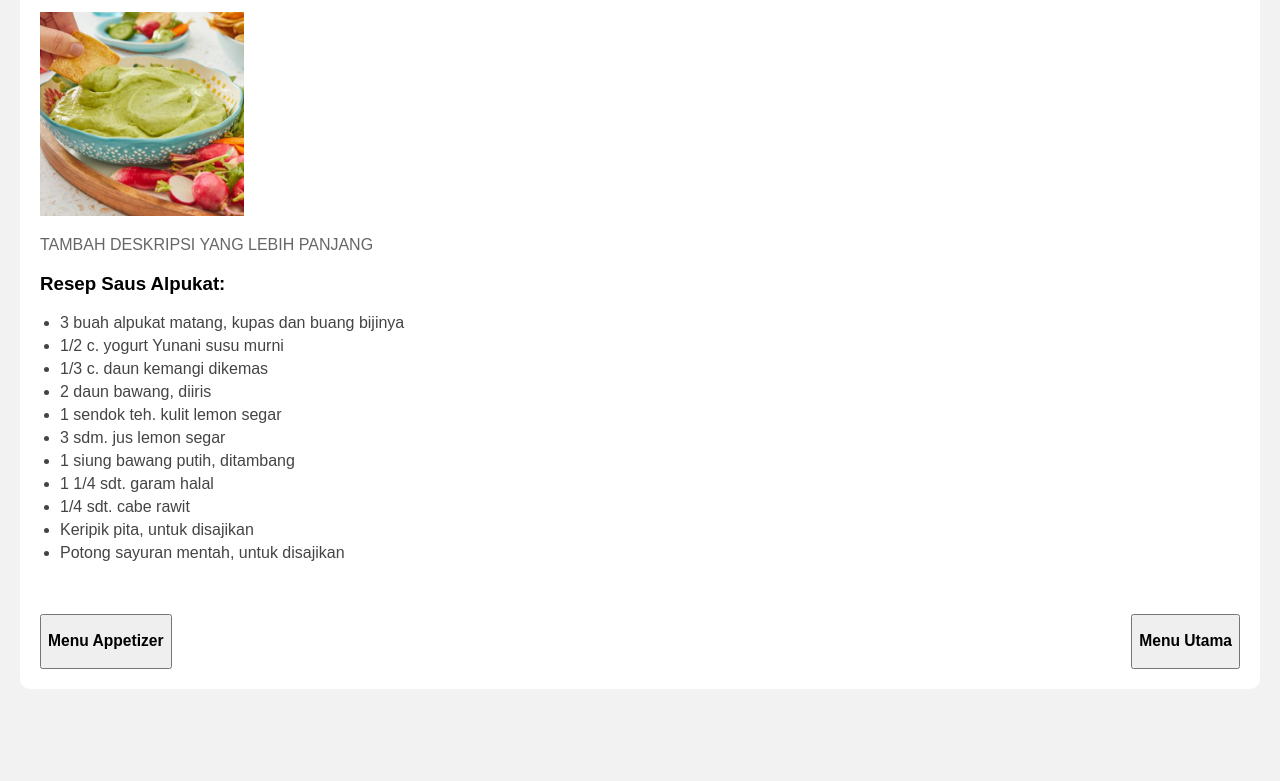
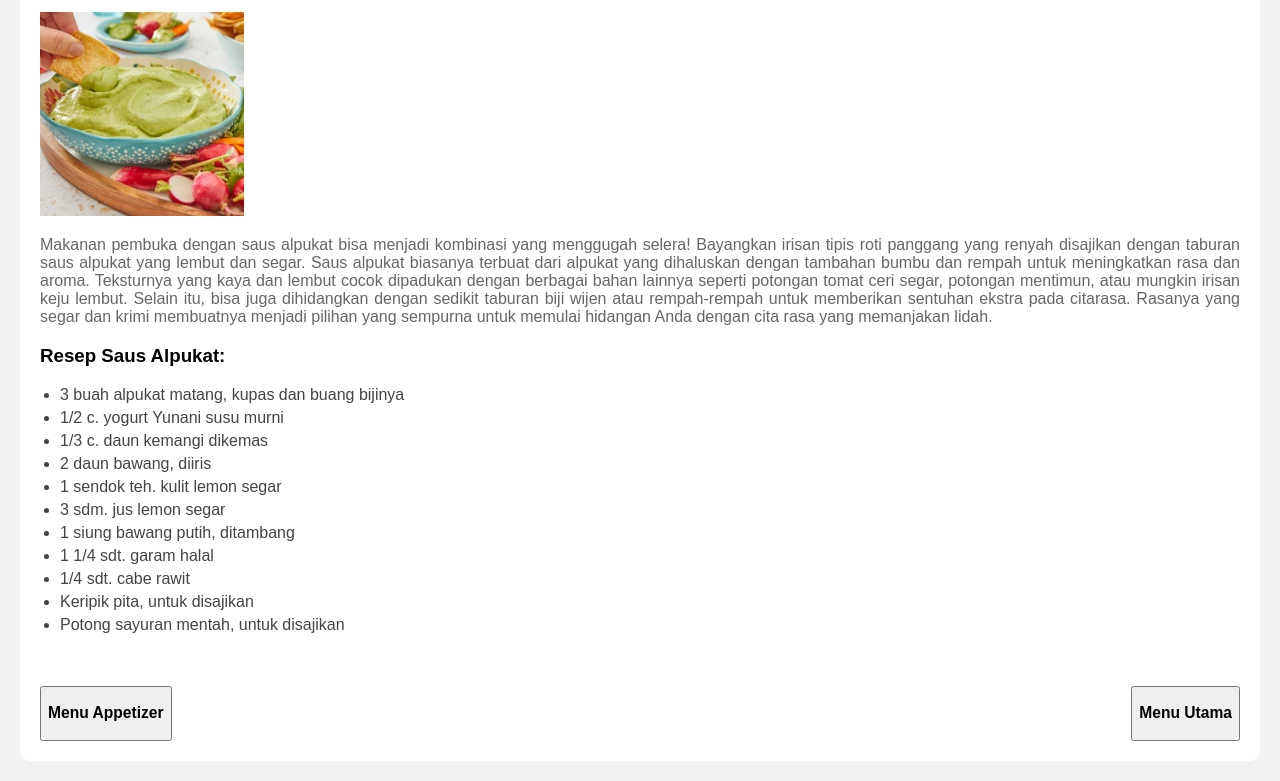
Before and after one commit to Vinskn/PTI---Basic-Web, a plain HTML site: page alpukat.html in a window 1280 px wide. Shown: the part 139-920 px from the top of the page. Before the commit the page ends 848 px from the top, so only its background shows below. Drawn offline with Linux system fonts and the light colour scheme.

Commit message:
Update alpukat.html

```diff
--- a/alpukat.html
+++ b/alpukat.html
@@ -11,7 +11,7 @@
         <h2>Saus Alpukat</h2>
         <img src="sources/saus alpukat.jpg" alt="saus alpukat" />
         <p class="description">
-          TAMBAH DESKRIPSI YANG LEBIH PANJANG
+            Makanan pembuka dengan saus alpukat bisa menjadi kombinasi yang menggugah selera! Bayangkan irisan tipis roti panggang yang renyah disajikan dengan taburan saus alpukat yang lembut dan segar. Saus alpukat biasanya terbuat dari alpukat yang dihaluskan dengan tambahan bumbu dan rempah untuk meningkatkan rasa dan aroma. Teksturnya yang kaya dan lembut cocok dipadukan dengan berbagai bahan lainnya seperti potongan tomat ceri segar, potongan mentimun, atau mungkin irisan keju lembut. Selain itu, bisa juga dihidangkan dengan sedikit taburan biji wijen atau rempah-rempah untuk memberikan sentuhan ekstra pada citarasa. Rasanya yang segar dan krimi membuatnya menjadi pilihan yang sempurna untuk memulai hidangan Anda dengan cita rasa yang memanjakan lidah.
         </p>
         <h3>Resep Saus Alpukat:</h3>
         <ul class="recipe">
```
